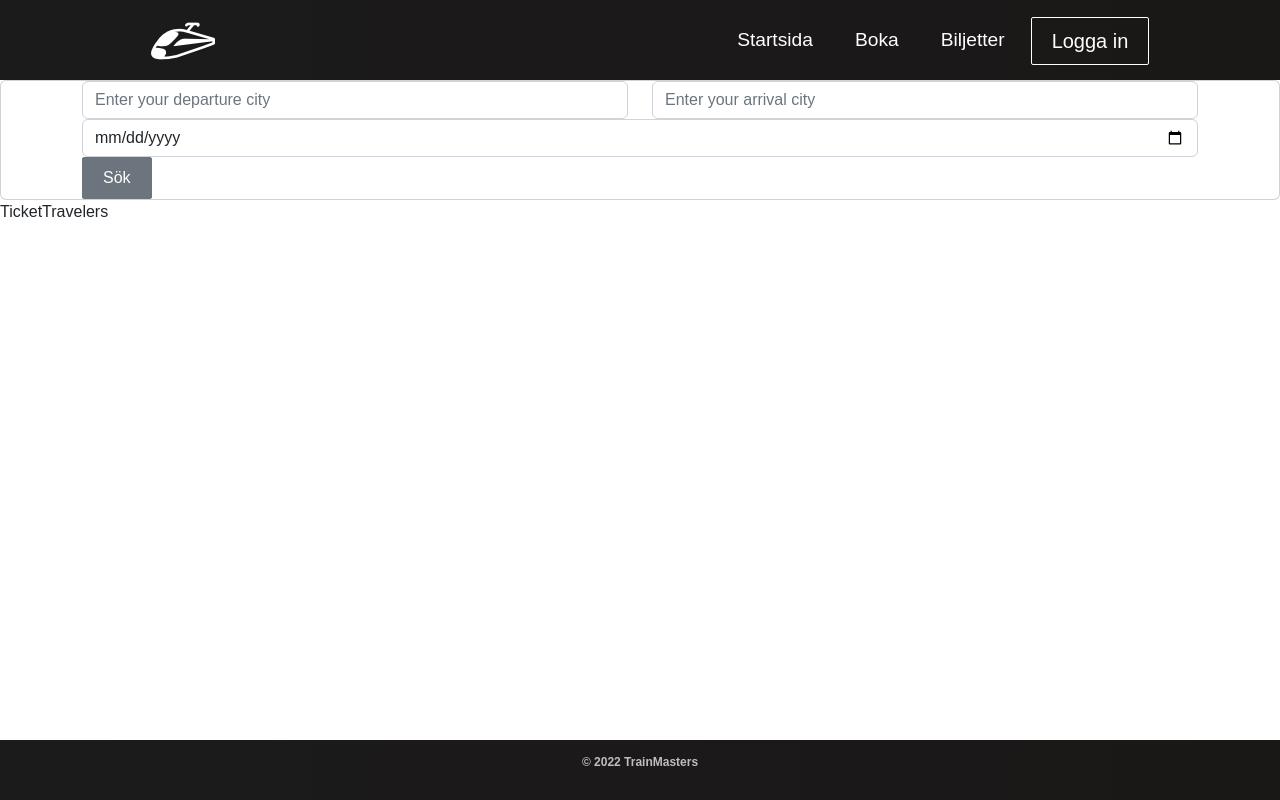
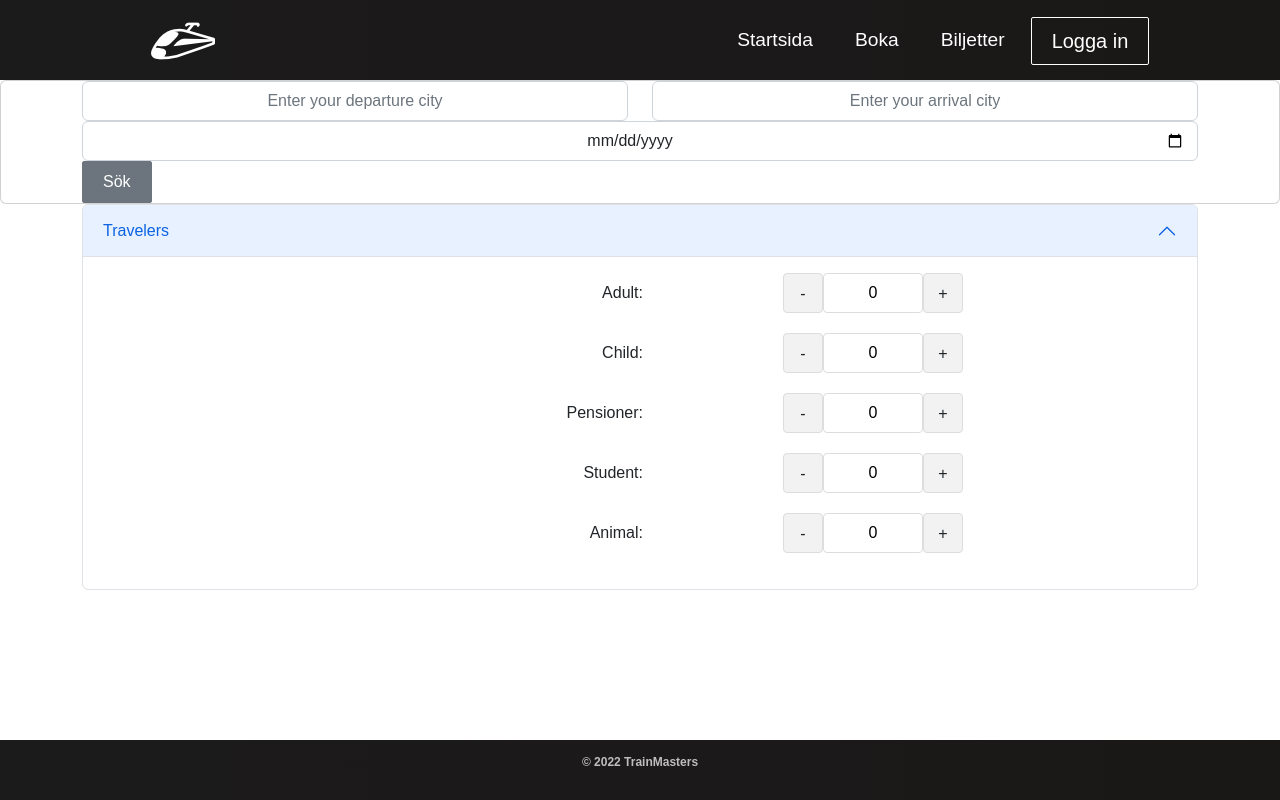
Before and after one commit to NikyAviator/TrainMasters, a React (Vite) app: page /boka in a window 1280 px wide. Built offline with nearby package versions, Linux system fonts and the light colour scheme.

Commit message:
Mayyadah, Sean, Argjend & Nikolai: Added frontend travelers

```diff
--- /dev/null
+++ b/scss/PlusMinus.scss
@@ -0,0 +1,43 @@
+span {
+  cursor: pointer;
+}
+
+.accordion-body {
+  max-width: 900px !important;
+}
+
+.number {
+  margin: auto;
+}
+.minus,
+.plus {
+  width: 40px;
+  height: 40px;
+  background: #f2f2f2;
+  border-radius: 4px;
+  padding: 8px 5px 8px 5px;
+  border: 1px solid #ddd;
+  display: inline-block;
+  vertical-align: middle;
+  text-align: center;
+}
+input {
+  height: 40px;
+  width: 100px;
+  text-align: center;
+  font-size: 26px;
+  border: 1px solid #ddd;
+  border-radius: 4px;
+  display: inline-block;
+  vertical-align: middle;
+}
+
+.traveler {
+  display: flex;
+  margin-bottom: 20px;
+  align-items: center;
+  justify-content: right;
+  align-content: center;
+  text-align: center;
+  gap: 140px;
+}
--- a/scss/main.scss
+++ b/scss/main.scss
@@ -20,8 +20,7 @@ $body-color: white; (tex)
 @import '/scss/Button.scss';
 @import '/scss/Footer.scss';
 @import '/scss/displayRoutes.scss';
-
-
+@import '/scss/PlusMinus.scss';
 // Behövs för header
 * {
   box-sizing: border-box;
--- a/src/components/Ticket/TicketTravelers.jsx
+++ b/src/components/Ticket/TicketTravelers.jsx
@@ -1,7 +1,45 @@
-import React from 'react';
-
-const TicketTravelers = () => {
-  return <div>TicketTravelers</div>;
-};
+import Accordion from 'react-bootstrap/Accordion';
+import '../../../scss/main.scss';
+import Col from 'react-bootstrap/Col';
+import Row from 'react-bootstrap/Row';
+import PlusMinus from '../UI/PlusMinus';
+import Container from 'react-bootstrap/Container';
+function TicketTravelers() {
+  return (
+    <Container>
+      <Accordion defaultActiveKey='0'>
+        <Accordion.Item eventKey='0'>
+          <Row>
+            <Col>
+              <Accordion.Header>Travelers</Accordion.Header>
+              <Accordion.Body>
+                <div className='traveler'>
+                  Adult:
+                  <PlusMinus />
+                </div>
+                <div className='traveler'>
+                  Child:
+                  <PlusMinus />
+                </div>
+                <div className='traveler'>
+                  Pensioner:
+                  <PlusMinus />
+                </div>
+                <div className='traveler'>
+                  Student:
+                  <PlusMinus />
+                </div>
+                <div className='traveler'>
+                  Animal:
+                  <PlusMinus />
+                </div>
+              </Accordion.Body>
+            </Col>
+          </Row>
+        </Accordion.Item>
+      </Accordion>
+    </Container>
+  );
+}
 
 export default TicketTravelers;
--- a/src/components/UI/Footer.jsx
+++ b/src/components/UI/Footer.jsx
@@ -6,9 +6,9 @@ import '../../../scss/main.scss';
 
 export default function Footer() {
   return (
-    <div className="footer">
-      <div className="footer-container">
-        <p className="footer-text">&copy; 2022 TrainMasters</p>
+    <div className='footer'>
+      <div className='footer-container'>
+        <p className='footer-text'>&copy; 2022 TrainMasters</p>
       </div>
     </div>
   );
--- /dev/null
+++ b/src/components/UI/PlusMinus.jsx
@@ -0,0 +1,28 @@
+import React from 'react';
+import { useState } from 'react';
+const PlusMinus = () => {
+  let [count, setCount] = useState(0);
+
+  function incrementCount() {
+    setCount((c) => c + 1);
+  }
+  function decrementCount() {
+    setCount((c) => Math.max(c - 1, 0));
+  }
+
+  return (
+    <div className='content-box'>
+      <div className='number'>
+        <span onClick={decrementCount} className='minus'>
+          -
+        </span>
+        <input type='text' value={count} />
+        <span onClick={incrementCount} className='plus'>
+          +
+        </span>
+      </div>
+    </div>
+  );
+};
+
+export default PlusMinus;
```
